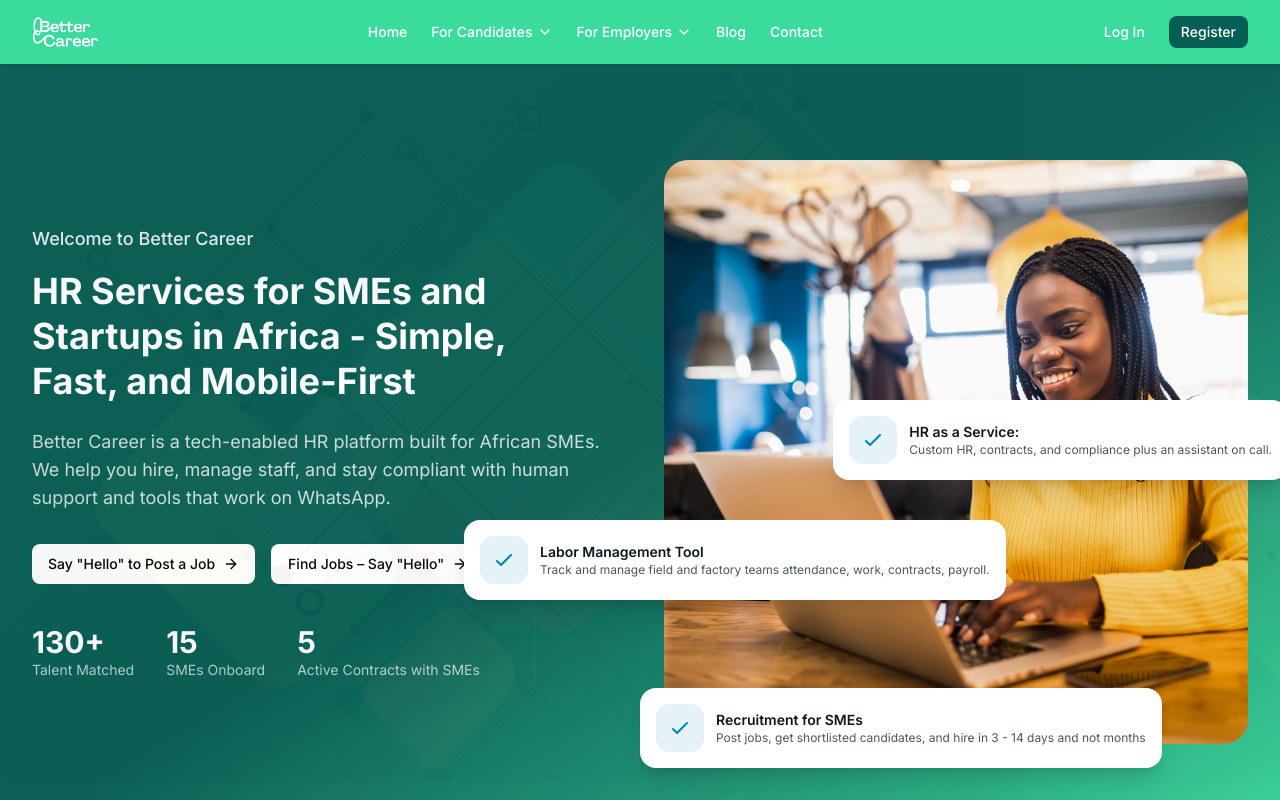
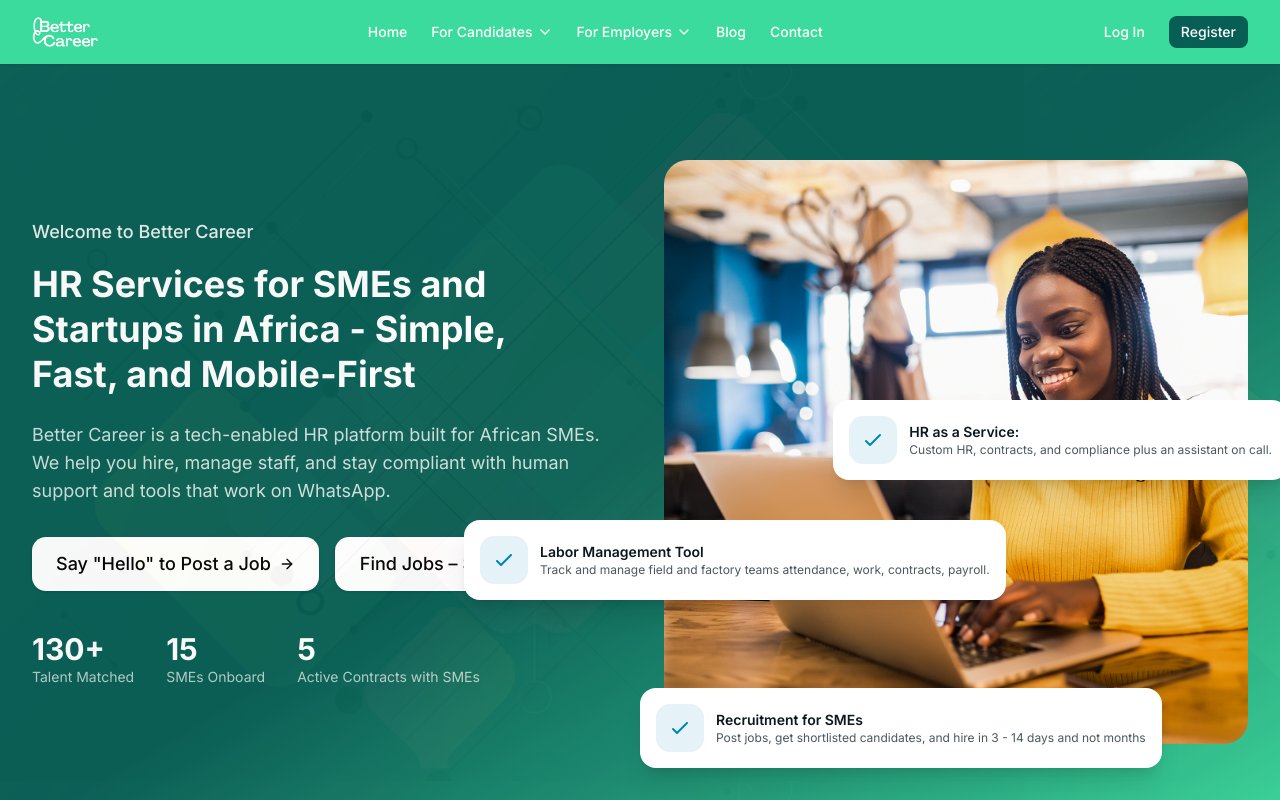
Before and after one commit to Farouq-okeniyi/Better_Career, a Next.js app: page / in a window 1280 px wide. Shown: the top 800 px of the page. Built offline with nearby package versions, Linux system fonts and the light colour scheme.

Commit message:
Replace Button components with anchor tags for CTAs

```diff
--- a/components/home/hero-section.tsx
+++ b/components/home/hero-section.tsx
@@ -53,32 +53,29 @@ export function HeroSection() {
               </Link>
             </div> */}
 
-           {/* CTA Buttons */}
+          {/* CTA Buttons */}
 <div className="mt-8 flex flex-wrap gap-4">
-  <Button
-    asChild
-    variant="secondary"
-    size="lg"
-    className="gap-2 bg-white text-black hover:bg-white/90"
+  <a
+    href="https://wa.me/15558075789"
+    target="_blank"
+    rel="noopener noreferrer"
+    className="inline-flex items-center gap-2 rounded-xl bg-white px-6 py-3 text-lg font-medium text-black shadow hover:bg-white/90"
   >
-    <Link href="https://wa.me/15558075789" target="_blank">
-      Say "Hello" to Post a Job
-      <ArrowRight className="h-4 w-4" />
-    </Link>
-  </Button>
+    Say "Hello" to Post a Job
+    <ArrowRight className="h-4 w-4" />
+  </a>
 
-  <Button
-    asChild
-    variant="outline"
-    size="lg"
-    className="gap-2 border-white/30 bg-white text-black hover:bg-white/90"
+  <a
+    href="https://wa.me/15558075789"
+    target="_blank"
+    rel="noopener noreferrer"
+    className="inline-flex items-center gap-2 rounded-xl border border-white/30 bg-white px-6 py-3 text-lg font-medium text-black shadow hover:bg-white/90"
   >
-    <Link href="https://wa.me/15558075789" target="_blank">
-      Find Jobs – Say "Hello"
-      <ArrowRight className="h-4 w-4" />
-    </Link>
-  </Button>
+    Find Jobs – Say "Hello"
+    <ArrowRight className="h-4 w-4" />
+  </a>
 </div>
+
 
 
             {/* Stats */}
```
